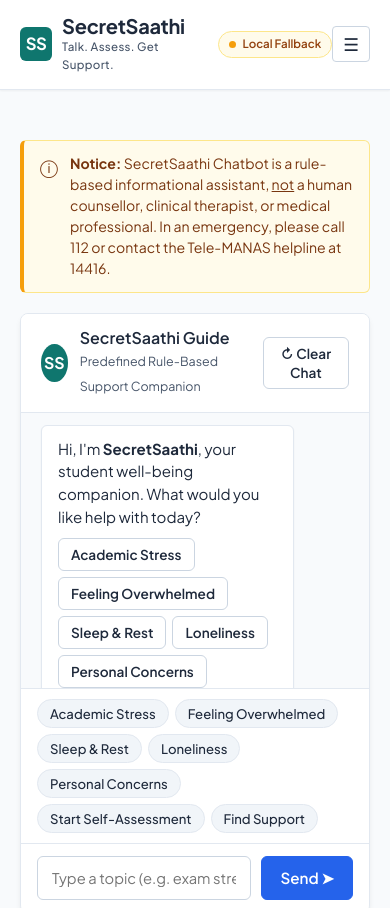
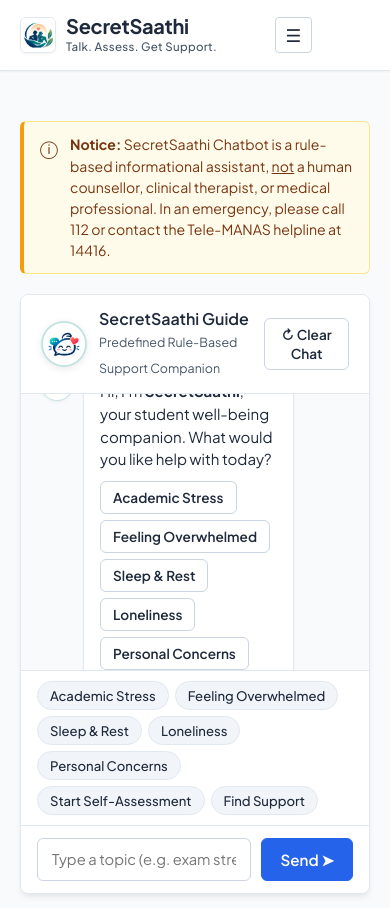
Before and after one commit to VKG1487/SecretSaathi, a website: page public/chatbot.html in a window 390 px wide. Shown: the top 908 px of the page. Drawn offline with Linux system fonts and the light colour scheme; no server answers.

Commit message:
feat(ui): redesign styles, enhance chatbot UX, and add brand assets
- Revamp CSS with improved layout, typography, and responsive styling

- Enhance chatbot.js with better message handling and UI interactions

- Streamline main.js by removing redundant code

- Update all HTML pages with consistent structure and meta improvements

- Add brand icons, logos, and chatbot avatar assets

- Minor server.js configuration tweaks

```diff
--- a/public/chatbot.html
+++ b/public/chatbot.html
@@ -5,6 +5,7 @@
   <meta name="viewport" content="width=device-width, initial-scale=1.0">
   <title>Chat with SecretSaathi - Student Support Bot</title>
   <meta name="description" content="Talk with SecretSaathi, a simple rule-based student well-being companion offering structured guidance on academic stress, burnout, and resources.">
+  <link rel="icon" type="image/png" href="assets/brand-icon.png">
   <link rel="stylesheet" href="css/style.css">
 </head>
 <body>
@@ -13,7 +14,9 @@
   <header class="site-header">
     <div class="nav-container">
       <a href="index.html" class="brand-wrapper" aria-label="SecretSaathi Home">
-        <div class="brand-icon">SS</div>
+        <div class="brand-icon">
+          <img src="assets/brand-icon.png" alt="SecretSaathi Brand Logo" class="brand-icon-img">
+        </div>
         <div class="brand-text">
           <span class="brand-title">SecretSaathi</span>
           <span class="brand-tagline">Talk. Assess. Get Support.</span>
@@ -52,7 +55,9 @@
       <!-- Chat Header -->
       <div class="chat-header">
         <div class="chat-bot-info">
-          <div class="bot-avatar">SS</div>
+          <div class="bot-avatar">
+            <img src="assets/chatbot-avatar.png" alt="SecretSaathi Chatbot Logo" class="bot-avatar-img">
+          </div>
           <div class="bot-meta">
             <h3>SecretSaathi Guide</h3>
             <span>Predefined Rule-Based Support Companion</span>
--- a/public/css/style.css
+++ b/public/css/style.css
@@ -135,10 +135,10 @@ button, input, select, textarea {
 }
 
 .brand-icon {
-  width: 34px;
-  height: 34px;
-  background-color: var(--teal);
-  color: #ffffff;
+  width: 36px;
+  height: 36px;
+  background-color: #ffffff;
+  color: var(--teal);
   display: flex;
   align-items: center;
   justify-content: center;
@@ -146,6 +146,18 @@ button, input, select, textarea {
   font-weight: 700;
   font-size: 1.05rem;
   letter-spacing: -0.5px;
+  overflow: hidden;
+  border: 1px solid var(--border-light);
+  flex-shrink: 0;
+  box-shadow: 0 1px 3px rgba(0, 0, 0, 0.05);
+}
+
+.brand-icon-img,
+.brand-icon img {
+  width: 100%;
+  height: 100%;
+  object-fit: cover;
+  display: block;
 }
 
 .brand-text {
@@ -220,9 +232,9 @@ button, input, select, textarea {
   color: var(--text-main);
 }
 
-/* --- Live Backend Status Pill in Navbar --- */
+/* --- Backend Status Pill (Hidden from UI - backend only) --- */
 .backend-status-pill {
-  display: inline-flex;
+  display: none !important;
   align-items: center;
   gap: 6px;
   font-size: 0.72rem;
@@ -990,16 +1002,28 @@ button, input, select, textarea {
 }
 
 .bot-avatar {
-  width: 38px;
-  height: 38px;
+  width: 46px;
+  height: 46px;
   border-radius: 50%;
-  background-color: var(--teal);
-  color: #ffffff;
+  background-color: #ffffff;
+  color: var(--teal);
   display: flex;
   align-items: center;
   justify-content: center;
   font-weight: 700;
   font-size: 1rem;
+  overflow: hidden;
+  border: 2px solid rgba(13, 148, 136, 0.25);
+  box-shadow: 0 2px 8px rgba(0, 0, 0, 0.08);
+  flex-shrink: 0;
+}
+
+.bot-avatar-img,
+.bot-avatar img {
+  width: 100%;
+  height: 100%;
+  object-fit: cover;
+  display: block;
 }
 
 .bot-meta h3 {
@@ -1034,6 +1058,36 @@ button, input, select, textarea {
   align-self: flex-start;
 }
 
+.message-bot-content {
+  display: flex;
+  align-items: flex-start;
+  gap: 10px;
+  width: 100%;
+}
+
+.message-bot-avatar {
+  width: 32px;
+  height: 32px;
+  border-radius: 50%;
+  background-color: #ffffff;
+  border: 1.5px solid rgba(13, 148, 136, 0.22);
+  box-shadow: 0 1px 3px rgba(0, 0, 0, 0.06);
+  overflow: hidden;
+  flex-shrink: 0;
+  display: flex;
+  align-items: center;
+  justify-content: center;
+  margin-top: 2px;
+}
+
+.message-bot-avatar img,
+.message-bot-avatar-img {
+  width: 100%;
+  height: 100%;
+  object-fit: cover;
+  display: block;
+}
+
 .message-user {
   align-self: flex-end;
 }
@@ -1065,6 +1119,10 @@ button, input, select, textarea {
   color: var(--text-light);
   margin-top: 4px;
   padding: 0 4px;
+}
+
+.message-bot .message-time {
+  margin-left: 42px;
 }
 
 .message-user .message-time {
--- a/public/js/chatbot.js
+++ b/public/js/chatbot.js
@@ -431,10 +431,15 @@ function showTypingIndicator() {
   typingRow.id = 'typingIndicatorRow';
   typingRow.className = 'message-row message-bot';
   typingRow.innerHTML = `
+    <div class="message-bot-content">
+      <div class="message-bot-avatar">
+        <img src="assets/chatbot-avatar.png" alt="SecretSaathi" class="message-bot-avatar-img">
+      </div>
       <div class="message-bubble typing-bubble" aria-label="SecretSaathi is typing">
         <span class="typing-dot"></span>
         <span class="typing-dot"></span>
         <span class="typing-dot"></span>
+      </div>
     </div>
   `;
   chatMessages.appendChild(typingRow);
@@ -473,9 +478,14 @@ function appendBotMessage(htmlContent, actionButtons = []) {
   }
 
   row.innerHTML = `
+    <div class="message-bot-content">
+      <div class="message-bot-avatar">
+        <img src="assets/chatbot-avatar.png" alt="SecretSaathi" class="message-bot-avatar-img">
+      </div>
       <div class="message-bubble">
         ${htmlContent}
         ${actionsHtml}
+      </div>
     </div>
     <span class="message-time">${getCurrentTimeString()}</span>
   `;
--- a/public/js/main.js
+++ b/public/js/main.js
@@ -113,35 +113,19 @@ function escapeHTML(str) {
 }
 
 /**
- * Checks backend health and displays a live connection pill in the navbar
+ * Checks backend health silently in the background (no UI element rendered)
  */
 async function checkBackendHealth() {
-  const navContainer = document.querySelector('.nav-container');
-  if (!navContainer) return;
-
-  let statusPill = document.getElementById('backendStatusIndicator');
-  if (!statusPill) {
-    statusPill = document.createElement('div');
-    statusPill.id = 'backendStatusIndicator';
-    statusPill.className = 'backend-status-pill checking';
-    statusPill.innerHTML = `<span class="status-dot"></span> <span class="status-label">Connecting...</span>`;
-
-    // Insert before mobile toggle
-    const mobileToggle = document.getElementById('mobileToggle');
-    if (mobileToggle) {
-      navContainer.insertBefore(statusPill, mobileToggle);
-    } else {
-      navContainer.appendChild(statusPill);
-    }
+  // Ensure any status indicator element is cleanly removed from DOM if present
+  const existingPill = document.getElementById('backendStatusIndicator');
+  if (existingPill) {
+    existingPill.remove();
   }
 
   try {
     const res = await apiFetch('/api/health', { method: 'GET' }, 2500);
     if (res && res.ok) {
       const data = await res.json();
-      statusPill.className = 'backend-status-pill online';
-      statusPill.title = `Backend Connected on port ${data.port || 3000} (${data.environment || 'development'})`;
-      statusPill.innerHTML = `<span class="status-dot"></span> <span class="status-label">Backend Online</span>`;
       window.isBackendConnected = true;
       window.dispatchEvent(new CustomEvent('backendStatusChange', { detail: { online: true, data } }));
       return true;
@@ -149,9 +133,6 @@ async function checkBackendHealth() {
       throw new Error('Health check returned non-200');
     }
   } catch (err) {
-    statusPill.className = 'backend-status-pill offline';
-    statusPill.title = 'Backend offline or unreachable. Local fallback active.';
-    statusPill.innerHTML = `<span class="status-dot"></span> <span class="status-label">Local Fallback</span>`;
     window.isBackendConnected = false;
     window.dispatchEvent(new CustomEvent('backendStatusChange', { detail: { online: false } }));
     return false;
@@ -188,7 +169,7 @@ onReady(() => {
   // 2. Highlight Active Nav Link based on URL pathname
   highlightActiveNavLink();
 
-  // 3. Check and display backend connection health
+  // 3. Silently verify backend connectivity in background (internal only)
   checkBackendHealth();
 });
 
--- a/server.js
+++ b/server.js
@@ -30,13 +30,14 @@ function readJsonFile(relativePath) {
 
 /**
  * GET /api/health
- * Health check & environment status endpoint
+ * Health check & environment status endpoint (Backend Online verification)
  */
 app.get('/api/health', (req, res) => {
   res.json({
     success: true,
     status: 'healthy',
-    message: 'SecretSaathi API is operational',
+    backend: 'online',
+    message: 'SecretSaathi API is operational (Backend Online)',
     port: PORT,
     environment: process.env.NODE_ENV || 'development',
     timestamp: new Date().toISOString()
@@ -474,6 +475,7 @@ function startServer(portToUse) {
   const s = app.listen(portToUse, () => {
     console.log(`===============================================`);
     console.log(`  SecretSaathi Server Running`);
+    console.log(`  Status: Backend Online`);
     console.log(`  URL: http://localhost:${portToUse}`);
     console.log(`  Environment: ${process.env.NODE_ENV || 'development'}`);
     console.log(`===============================================`);
```
Also changed, not shown: public/about.html (+7 -1 lines), public/assessment.html (+4 -1 lines), public/index.html (+7 -2 lines), public/privacy.html (+4 -1 lines), public/resources.html (+4 -1 lines), public/results.html (+4 -1 lines), public/assets/brand-icon.png (added), public/assets/brand-logo.png (added), public/assets/chatbot-avatar.png (added), public/assets/chatbot-logo.png (added). Lines whose indentation alone changed are shown as unchanged.
